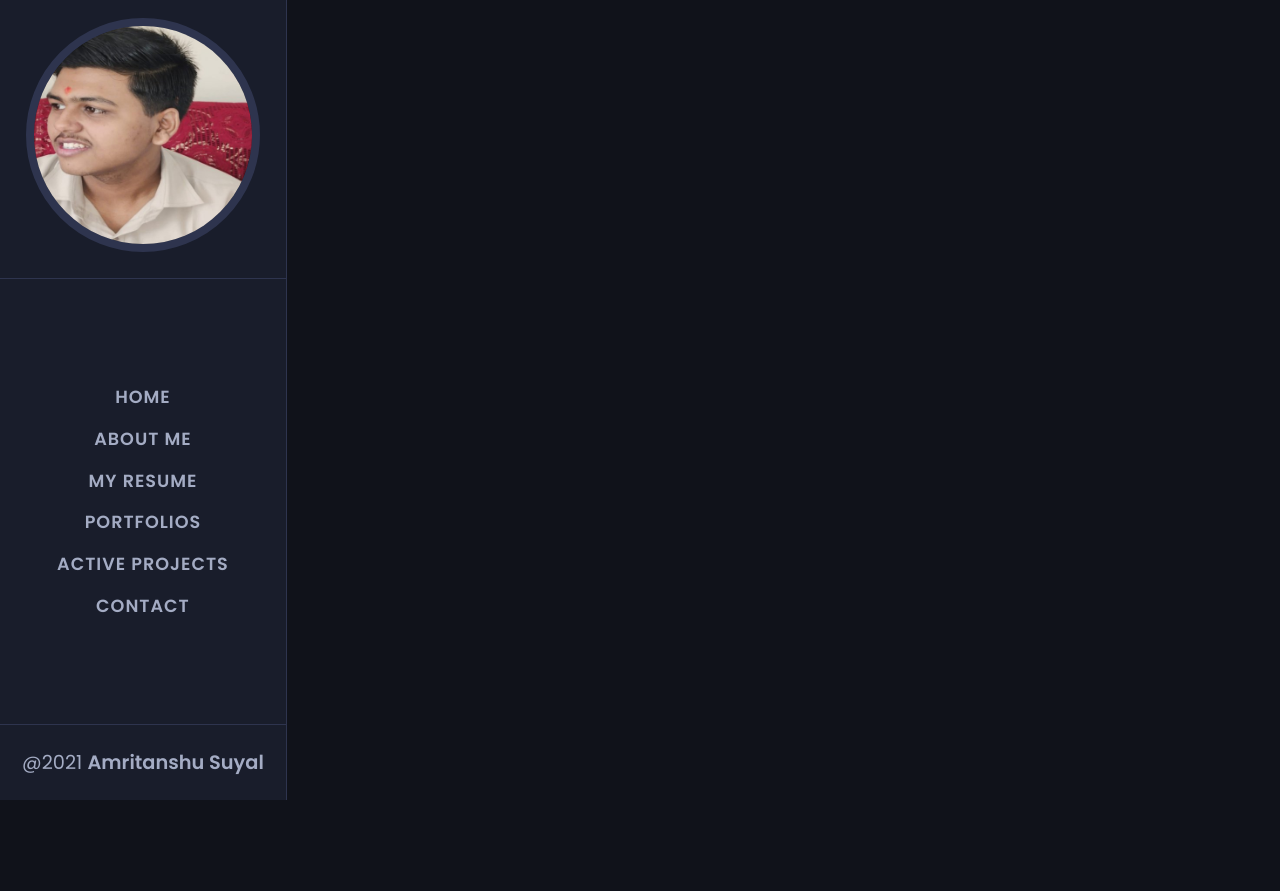
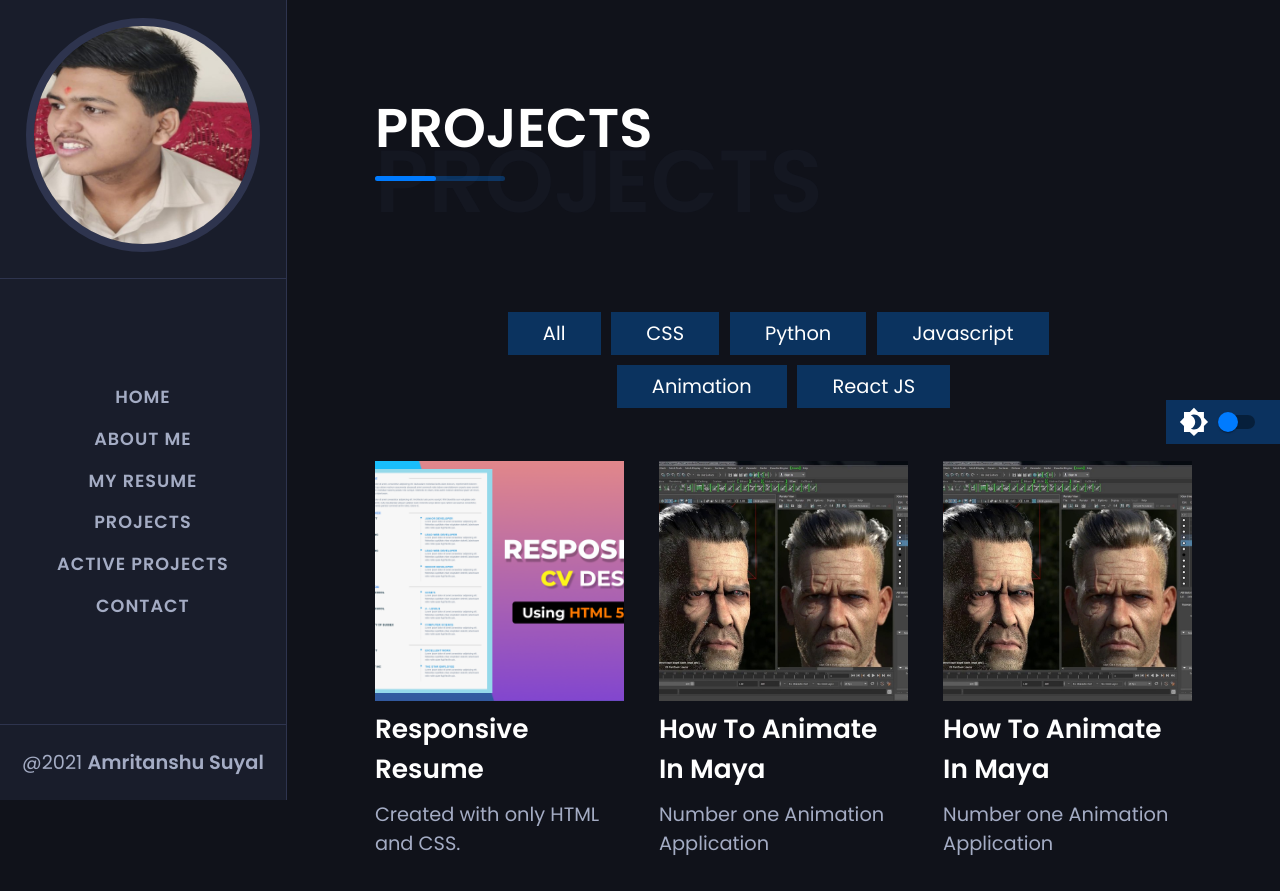
Before and after one commit to suyalamritanshu/Portfolio-React-Site, a React (Create React App) app: page /projects in a window 1280 px wide. Shown: the top 891 px of the page. Before the commit the page ends 800 px from the top, so only its background shows below. Built offline with nearby package versions, Linux system fonts and the light colour scheme.

Commit message:
All pages designing completed

```diff
--- a/src/App.js
+++ b/src/App.js
@@ -3,15 +3,13 @@ import ClimbingBoxLoader from "react-spinners/ClimbingBoxLoader";
 import styled from "styled-components";
 import About from "./Pages/About";
 import ResumePage from "./Pages/ResumePage";
-import Portfolio from "./Pages/Portfolio";
+import Projects from "./Pages/Projects";
 import ActiveProjects from "./Pages/ActiveProjects";
 import Contact from "./Pages/Contact";
 import Brightness4Icon from "@material-ui/icons/Brightness4";
 import MenuIcon from "@material-ui/icons/Menu";
-
-// import Switch from "@material-ui/core/Switch";
-// import { IconButton } from "@material-ui/core";
-
+import Switch from "@material-ui/core/Switch";
+import { IconButton } from "@material-ui/core";
 import Sidebar from "./Components/Sidebar";
 import Home from "./Pages/Home";
 import Video from "../src/img/video1.mp4";
@@ -26,6 +24,22 @@ const App = () => {
   //     setLoading(false);
   //   }, 1000);
   // }, []);
+  const [theme, setTheme] = useState("dark-theme");
+  const [checked, setChecked] = useState(false);
+  const [navToggle, setNavToggle] = useState(false);
+  useEffect(() => {
+    document.documentElement.className = theme;
+  }, [theme]);
+
+  const themeToggler = () => {
+    if (theme === "light-theme") {
+      setTheme("dark-theme");
+      setChecked(false);
+    } else {
+      setTheme("light-theme");
+      setChecked(true);
+    }
+  };
   return (
     // <div className="App1">
     //   {loading ? (
@@ -49,13 +63,36 @@ const App = () => {
       >
         <source src={Video} type="video/mp4" />
       </video> */}
-      <Sidebar />
+      <Sidebar navToggle={navToggle} />
+
+      <div className="theme">
+        <div className="light-dark-mode">
+          <div className="left-content">
+            <Brightness4Icon />
+          </div>
+          <div className="right-content">
+            <Switch
+              value=""
+              checked={checked}
+              inputProps={{ "aria-label": "" }}
+              size="medium"
+              onClick={themeToggler}
+            />
+          </div>
+        </div>
+      </div>
+
+      <div className="ham-burger-menu">
+        <IconButton onClick={() => setNavToggle(!navToggle)}>
+          <MenuIcon />
+        </IconButton>
+      </div>
 
       <MainContentStyled>
         <Routes>
           <Route path="/" element={<Home />} />
           <Route path="/about" element={<About />} />
-          <Route path="/portfolio" element={<Portfolio />} />
+          <Route path="/projects" element={<Projects />} />
           <Route path="/resume" element={<ResumePage />} />
           <Route path="/active" element={<ActiveProjects />} />
           <Route path="/contact" element={<Contact />} />
--- /dev/null
+++ b/src/Components/Button.js
@@ -0,0 +1,46 @@
+import React from 'react';
+import styled from 'styled-components';
+
+function Button({filter, button}) {
+    return (
+        <ButtonsStyled>
+            {
+                button.map((but, i) =>{
+                    return <ButtonStyled key={i} onClick={() => filter(but)}>
+                        {but}
+                    </ButtonStyled>
+                })
+            }
+        </ButtonsStyled>
+    )
+}
+
+const ButtonStyled = styled.button`
+    outline: none;
+    border: none;
+    background-color: var(--background-light-color-2);
+    padding: .4rem 2rem;
+    font-size: inherit;
+    color: var(--white-color);
+    cursor: pointer;
+    transition: all .4s ease-in-out;
+    margin-bottom: .6rem;
+    &:active ,&:focus{
+        background-color: var(--primary-color);
+    }
+    &:hover{
+        background-color: var(--primary-color);
+    }
+    &:not(:last-child){
+        margin-right: .6rem;
+    }
+`;
+const ButtonsStyled = styled.div`
+    display: flex;
+    justify-content: center;
+    align-items: center;
+    flex-wrap: wrap;
+    width: 70%;
+    margin: 2.4rem auto;
+`;
+export default Button;
--- /dev/null
+++ b/src/Components/Menu.js
@@ -0,0 +1,145 @@
+import React from 'react'
+import styled from 'styled-components';
+import GitHub from '@material-ui/icons/GitHub';
+import Pinterest from '@material-ui/icons/Pinterest';
+
+function Menu({menuItem}) {
+    return (
+        <MenuItemStyled >
+            {
+                menuItem.map((item)=>{
+                    return <div className="grid-item" key={item.id}>
+                        <div className="portfolio-content">
+                            <div className="portfolio-image">
+                                <img src={item.image} alt=""/>
+                                <ul>
+                                    <li>
+                                        <a href={item.link1}>
+                                            <GitHub />
+                                        </a>
+                                    </li>
+                                    <li>
+                                        <a href={item.link2}>
+                                            <Pinterest />
+                                        </a>
+                                    </li>
+                                </ul>
+                            </div>
+                            <h6>{item.title}</h6>
+                            <p>{item.text}</p>
+                        </div>
+                    </div>
+                })
+            }
+        </MenuItemStyled>
+    )
+}
+
+const MenuItemStyled = styled.div`
+    display: grid;
+    grid-template-columns: repeat(3, 1fr);
+    grid-gap: 2rem;
+    @media screen and (max-width:920px){
+        grid-template-columns: repeat(2, 1fr);
+    }
+    @media screen and (max-width:670px){
+        grid-template-columns: repeat(1, 1fr);
+    }
+    .grid-item{
+        .portfolio-content{
+            display: block;
+            position: relative;
+            overflow: hidden;
+            h6{
+                font-size: 1.5rem;
+            }
+            img{
+                width: 100%;
+                height: 30vh;
+                object-fit: cover;
+            }
+            ul{
+                transform: translateY(-600px);
+                transition: all .4s ease-in-out;
+                position: absolute;
+                left: 50%;
+                top: 40%;
+                opacity: 0;
+                li{
+                        background-color: var(--border-color);
+                        display: flex;
+                        align-items: center;
+                        justify-content: center;
+                        padding: 1rem;
+                        border-radius: 50%;
+                        width: 3rem;
+                        height: 3rem;
+                        margin: 0 .5rem;
+                        transition: all .4s ease-in-out;
+                        &:hover{
+                            background-color: var(--primary-color);
+                        }
+                        a{
+                            display: flex;
+                            align-items: center;
+                            justify-content: center;
+                            transition: all .4s ease-in-out;
+                        }
+                    }
+            }
+            .portfolio-image{
+                &::before{
+                    content: "";
+                    position: absolute;
+                    left: 2%;
+                    top: 4%;
+                    height: 0;
+                    width: 0;
+                    transition: all .4s ease-in-out;
+                }
+            }
+            .portfolio-image:hover{
+                ul{
+                    transform: translateY(0);
+                    transform: translate(-50%, -50%);
+                    display: flex;
+                    align-items: center;
+                    justify-content: center;
+                    transition: all .4s ease-in-out;
+                    opacity: 1;
+                    li{
+                        transition: all .4s ease-in-out;
+                        &:hover{
+                            background-color: var(--primary-color);
+                        }
+                        a{
+                            display: flex;
+                            align-items: center;
+                            justify-content: center;
+                            transition: all .4s ease-in-out;
+                        }
+                    }
+                    li:hover{
+                        svg{
+                            color: var(--white-color);
+                        }
+                    }
+                    svg{
+                        font-size: 2rem;
+                    }
+                }
+                &::before{
+                    height: calc(100% - 32%) ;
+                    width: calc(100% - 4%);
+                    background-color: white;
+                    opacity: 0.9;
+                    transform-origin: left;
+
+                    transition: all .4s ease-in-out;
+                }
+            }
+        }
+    }
+`;
+
+export default Menu;
--- a/src/Components/Navigation.js
+++ b/src/Components/Navigation.js
@@ -26,8 +26,8 @@ function Navigation() {
           </NavLink>
         </li>
         <li className="nav-item">
-          <NavLink to="/portfolio" activeClassName="active-class" exact>
-            Portfolios
+          <NavLink to="/projects" activeClassName="active-class" exact>
+            Projects
           </NavLink>
         </li>
         <li className="nav-item">
--- /dev/null
+++ b/src/Pages/Projects.js
@@ -0,0 +1,36 @@
+import React, { useState } from "react";
+import { MainLayout, InnerLayout } from "../styles/Layouts";
+import Title from "../Components/Title";
+import portfolios from "../Data/portfolios";
+import Menu from "../Components/Menu";
+import Button from "../Components/Button";
+
+
+const allButtons = ['All', ...new Set(portfolios.map(item => item.category))]
+
+
+function Projects() {
+    const [menuItem, setMenuItems] = useState(portfolios);
+    const [button, setButtons] = useState(allButtons);
+
+    const filter = (button) => {
+
+        if(button === 'All'){
+            setMenuItems(portfolios);
+            return;
+        }
+
+        const filteredData = portfolios.filter(item => item.category === button);
+        setMenuItems(filteredData);
+    }
+  return (
+    <MainLayout>
+      <Title title={"Projects"} span={"projects"} />
+      <InnerLayout>
+        <Button filter={filter} button={button} />
+        <Menu menuItem={menuItem} />
+      </InnerLayout>
+    </MainLayout>
+  );
+}
+export default Projects;
```
Also changed, not shown: src/Pages/Portfolio.js (deleted).
